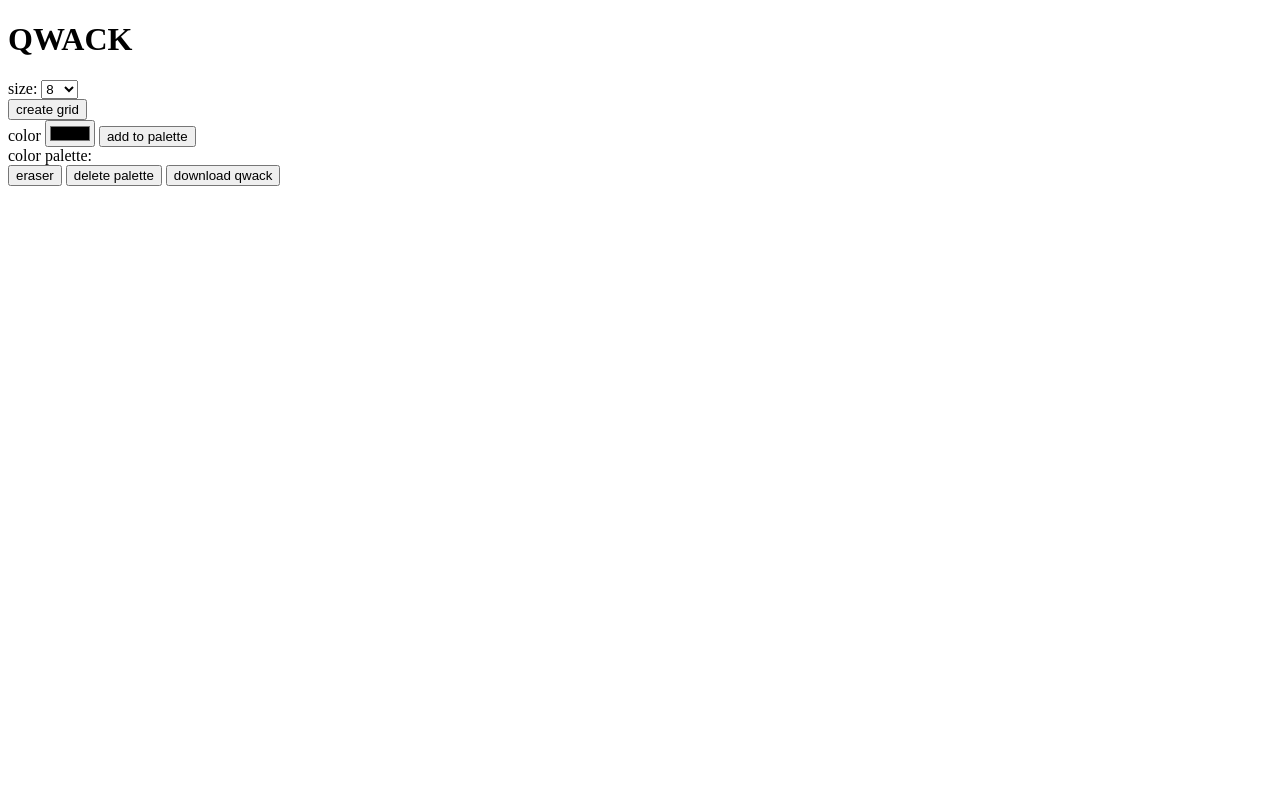
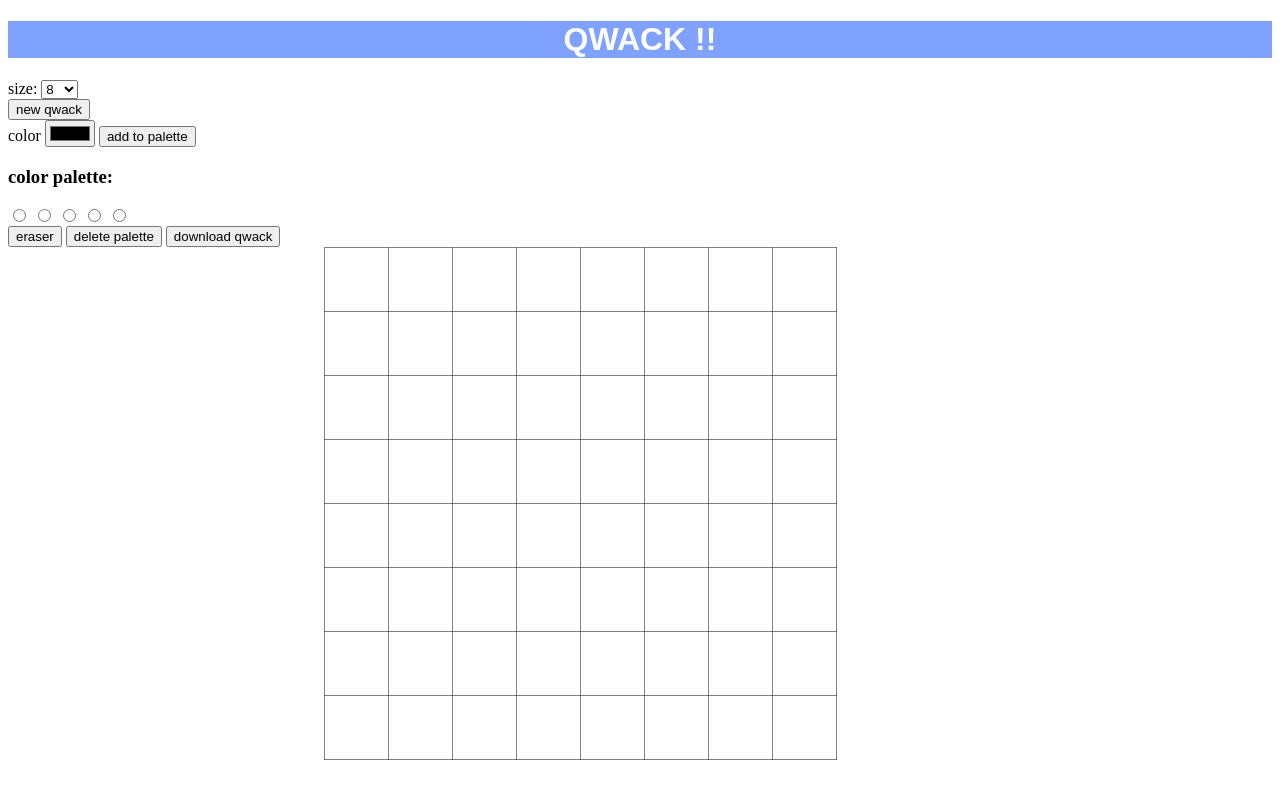
Before and after one commit to ValRoustit/Qwack.github.io, a plain HTML site: page index.html in a window 1280 px wide. Drawn offline with Linux system fonts and the light colour scheme.

Commit message:
CSS in progress, change palette features, refactoring on download QWACK in progress

```diff
--- a/css/main.css
+++ b/css/main.css
@@ -1,5 +1,38 @@
+#title {
+    font-family: Arial, Helvetica, sans-serif;
+    font-weight: bold;
+    background-color: rgb(127, 161, 255);
+    color: white;
+    display: flex;
+    justify-content: center;
+    align-items: center;
+}
+
+
+#palette {
+    position: relative;
+    display: flex;
+    align-content: flex-start;
+    align-items: center;
+    flex-direction: row;
+    flex-wrap: wrap;
+}
+
+#palette input[type='radio'] {
+    /* display: none; */
+}
+
+#palette label {
+    border: 1px;
+    margin: 0 1px 0 0;
+    padding: 1px 25px;
+}
+
 #drawing {
+    background-color: rgb(42, 125, 199);
     position: relative;
+    width: 50%;
+    margin: auto;
 }
 
 #my-canvas {
--- a/index.html
+++ b/index.html
@@ -7,7 +7,7 @@
     <script src="js/app.js"></script>
 </head>
 <body>
-    <h1 id="title">QWACK</h1>
+    <h1 id="title">QWACK !!</h1>
     <form id="new-drawing">
         <div id="size-select">
             <label for="size" class="primary">size:</label>
@@ -17,21 +17,35 @@
                 <option value="32">32</option>
             </select>
         </div>
-        <input type="submit" value="create grid"/>
+        <input type="submit" value="new qwack"/>
     </form>
 
-    <form id="colors-palette">
+    <form id="choose-color">
         <label for="color" class="primary">color</label>
         <input type="color" id="color">
 
         <input type="submit" value="add to palette"/>
     </form>
 
-    <div id="palette">color palette:</div>
+    <h3>color palette:</h3>
+    <div id="palette">
+        <div id="fixed-palette">
+            <input type="radio" value="black" name="color-in-palette" style="background-color: black;">
+            <input type="radio" value="white" name="color-in-palette" style="background-color: white;">
+            <input type="radio" value="red" name="color-in-palette" style="background-color: red;">
+            <input type="radio" value="blue" name="color-in-palette" style="background-color: blue;">
+            <input type="radio" value="green" name="color-in-palette" style="background-color: green;">
+        </div>
+        <div id="new-palette"></div>
+    </div>
+
     <button id="eraser">eraser</button>
 
     <button id="delete-palette">delete palette</button>
     <button id="download">download qwack</button>
-    <div id="drawing"></div>
+    <div id="drawing">
+        <canvas id="my-canvas" height="8" width="8"></canvas>
+        <canvas id="grid" height="513" width="513"></canvas>
+    </div>
 </body>
 </html>
--- a/js/app.js
+++ b/js/app.js
@@ -1,8 +1,11 @@
 document.addEventListener("DOMContentLoaded", () => {
-    const newDrawingform = document.querySelector("#new-drawing");
-    newDrawingform.addEventListener("submit", handleNewDrawing);
+    const grid = document.querySelector("#grid");
+    handleGrid(grid);
 
-    const newColorform = document.querySelector("#colors-palette");
+    const newDrawing = document.querySelector("#new-drawing");
+    newDrawing.addEventListener("submit", handleNewDrawing);
+
+    const newColorform = document.querySelector("#choose-color");
     newColorform.addEventListener("submit", handleNewColor);
 
     const deletePalette = document.querySelector("#delete-palette");
@@ -13,16 +16,20 @@ document.addEventListener("DOMContentLoaded", () => {
 
     const download = document.querySelector("#download");
     download.addEventListener("click", handleDownload)
+
+    const selectColor = document.querySelector("#palette");
+    selectColor.addEventListener("click", handleSelectColor);
 })
 
 let colorSelected = "";
 let eraser = false;
+let colorId = 0;
 
 //--------------------------------------------
 
 const handleDownload = function() {
     const canvas = document.querySelector("#my-canvas");
-    const qwack = canvas.toDataURL("image/png").replace("image/png", "image/octet-stream");
+    const qwack = canvas.toDataURL("image/png");
     window.location.href=qwack;
 }
 
@@ -57,39 +64,61 @@ const drawPixel = function(x, y) {
         ctx.fillStyle = colorSelected;
         ctx.fillRect(canvasX, canvasY, 1, 1);
     }
-
 }
 
 const handleNewColor = function(event) {
     event.preventDefault();
+    colorId += 1;
     const color = document.querySelector("#color");
-    const palette = document.querySelector("#palette");
+    const palette = document.querySelector("#new-palette");
 
     const newColorItem = createColorItem(color);
+
     palette.appendChild(newColorItem);
+    handleSelectColor
+}
+
+const createLabel = function(color) {
+    const newLabel = document.createElement("label");
+    newLabel.setAttribute("for",color.id);
+    newLabel.setAttribute("class","primary");
+    newLabel.style = `background-color: ${color.value}`;
+    return newLabel;
 }
 
 const createColorItem = function(color) {
     const newColor = document.createElement("input");
     newColor.type = "radio";
+    newColor.class = "colors-in-palette"
     newColor.value = color.value;
     newColor.name = "color-in-palette";
     newColor.checked = "true";
+    newColor.style = `background-color: ${color.value}`;
 
-    newColor.addEventListener("click", selectColor);
     return newColor;
 }
 
-const selectColor = function(event) {
+const handleSelectColor = function() {
     eraser = false;
-    colorSelected = event.target.value;
+    const colors = Array.from(document.getElementsByName("color-in-palette"));
+
+    colorSelected = colors.find(color => color.checked).value;
 }
 
 const handleDeletePalette = function() {
-    const palette = document.querySelector("#palette");
+    const palette = document.querySelector("#new-palette");
     while (palette.firstChild) {
         palette.removeChild(palette.lastChild)
     };
+}
+
+const handleGrid = function (grid) {
+    const size = 8;
+
+    drawGrid(grid, size);
+
+    grid.addEventListener("mousedown", handleDrawPixel);
+    grid.addEventListener("mouseover", handlePreRender);
 }
 
 const handleNewDrawing = function (event) {
```
